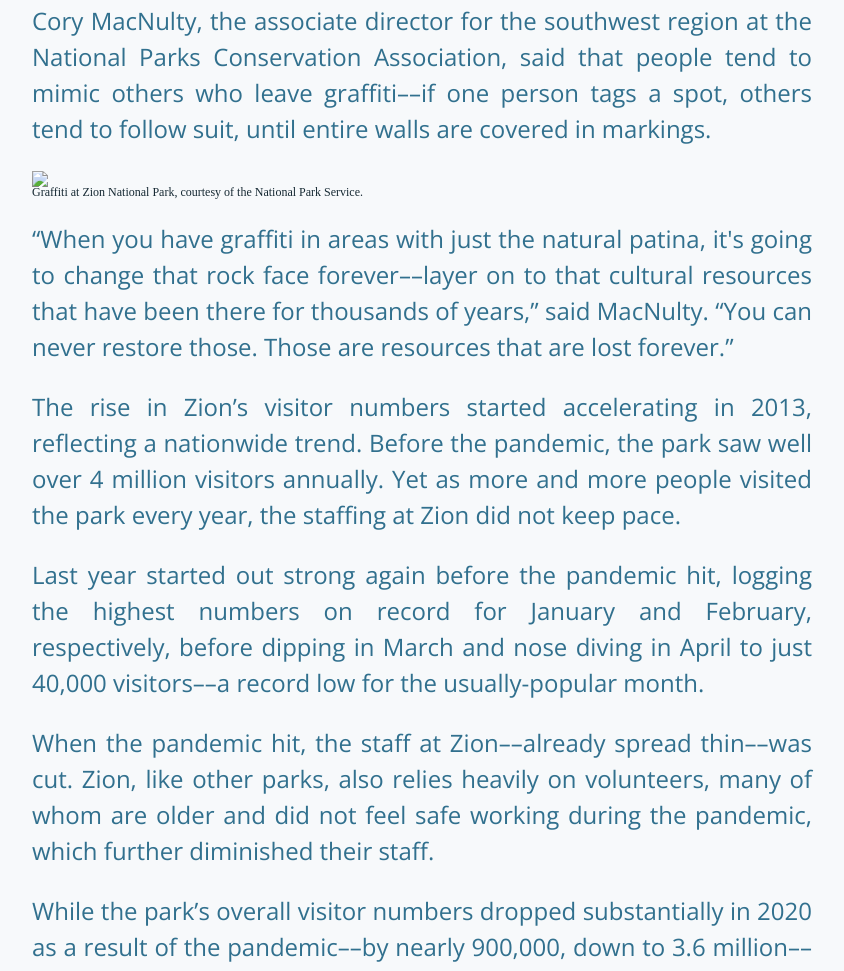
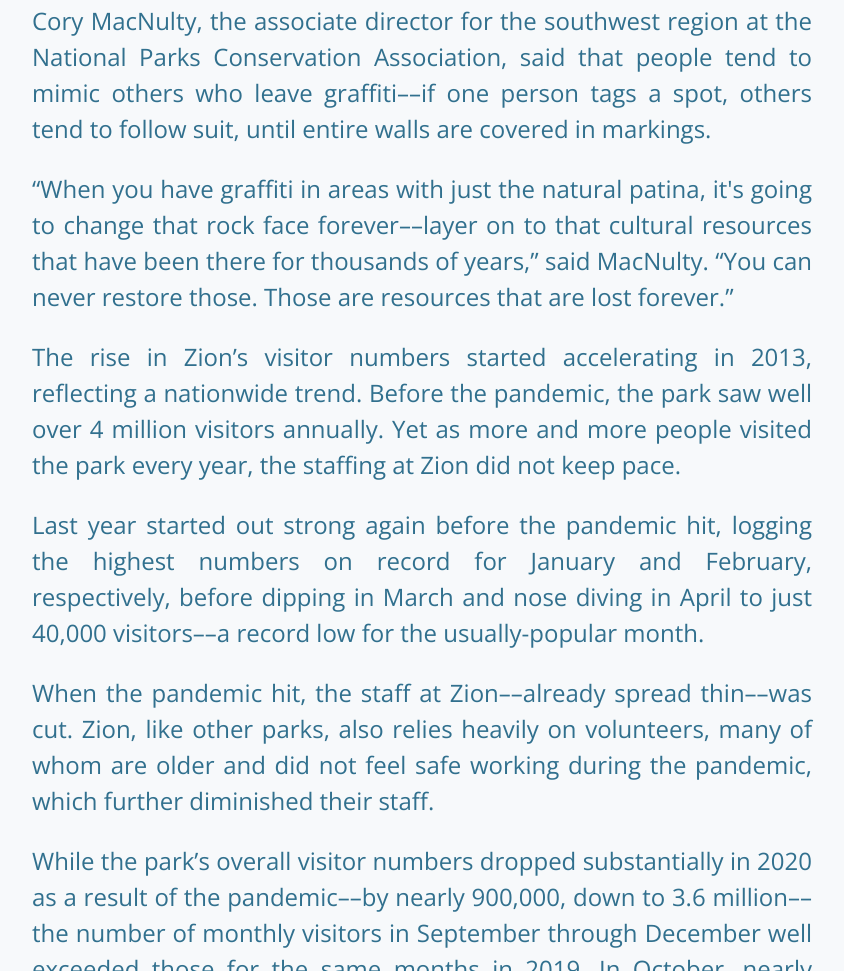
Before and after one commit to Jconstantz74/zion, a plain HTML site: page index.html in a window 1280 px wide. Shown: the part 2309-3280 px from the top of the page, without its empty margins (218-1062 px from the left). Drawn offline with nearby package versions, Linux system fonts and the light colour scheme.

Commit message:
Update index.html

```diff
--- a/index.html
+++ b/index.html
@@ -53,9 +53,6 @@
       <p>Cory MacNulty, the associate director for the southwest region at the National Parks Conservation Association, said that people tend to mimic others who leave graffiti––if one person tags a spot, others tend to follow suit, until entire
         walls
         are covered in markings.</p>
-
-      <img src="images/ziongraffiti.gif" />
-      <p class="caption">Graffiti at Zion National Park, courtesy of the National Park Service.</p>
 
       <p>“When you have graffiti in areas with just the natural patina, it's going to change that rock face forever––layer on to that cultural resources that have been there for thousands of years,” said MacNulty. “You can never restore those. Those
         are resources that are lost forever.”</p>
```
